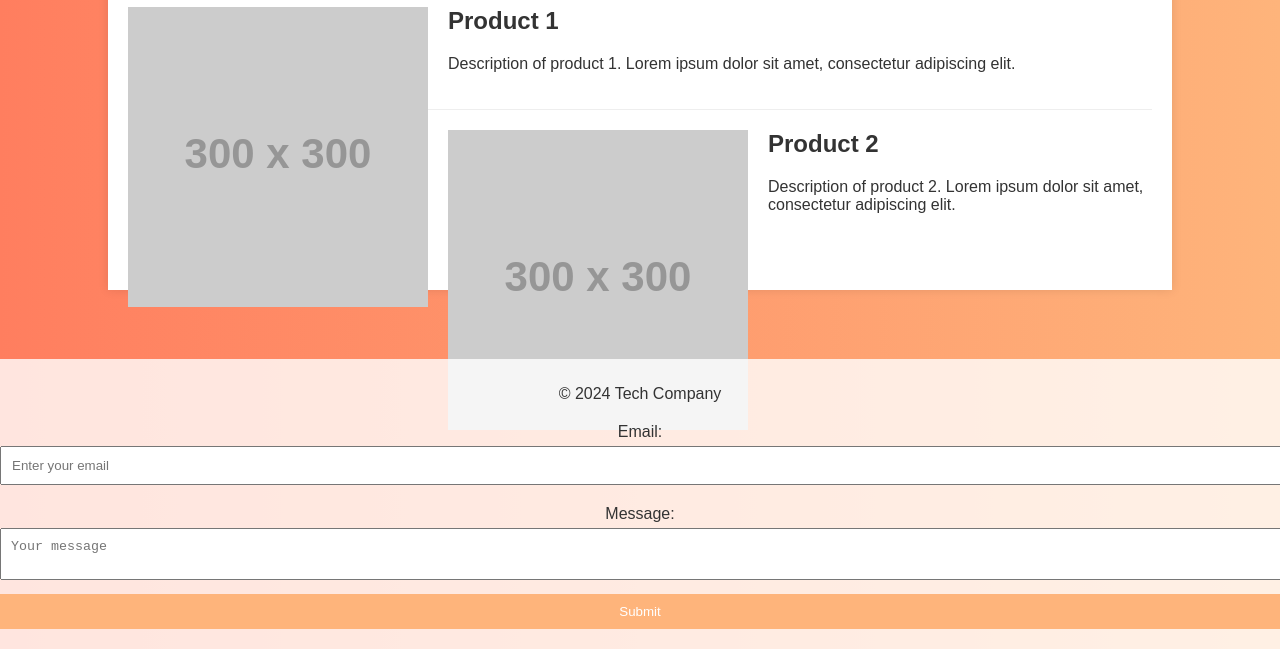
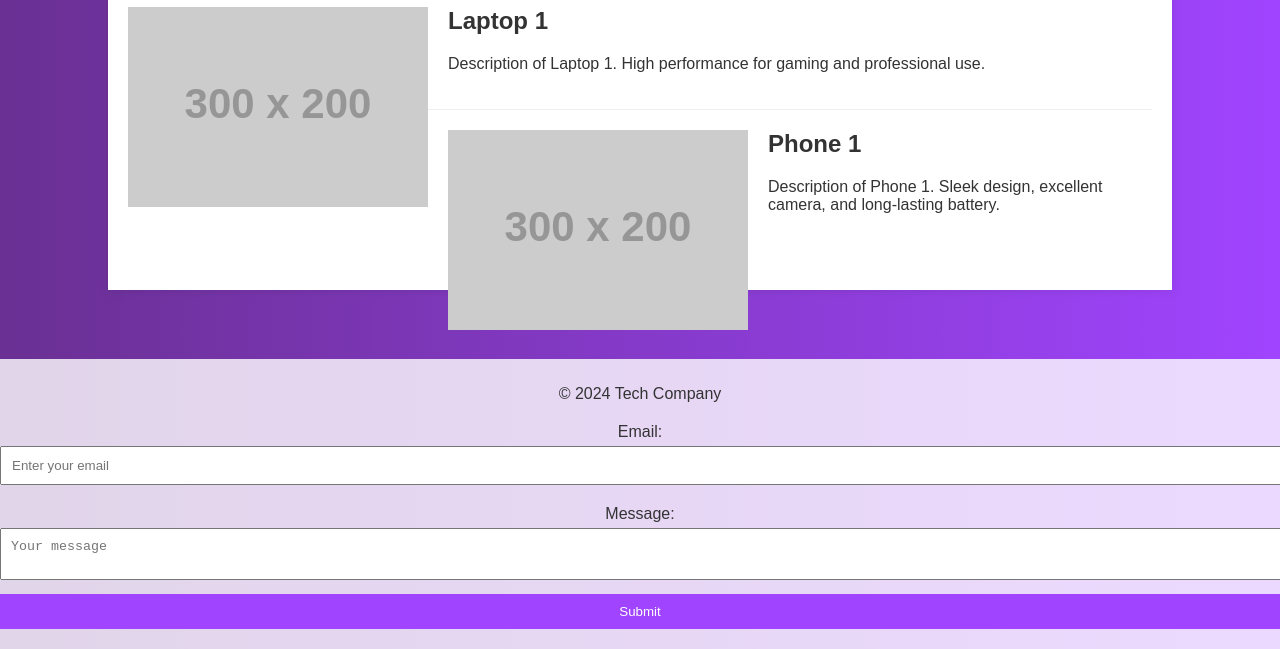
Before and after one commit to Silicon-beep/technology, a plain HTML site: page index.html in a window 1280 px wide. Shown: the part 151-800 px from the top of the page. Drawn offline with Linux system fonts and the light colour scheme.

Commit message:
Update index.html

```diff
--- a/index.html
+++ b/index.html
@@ -8,7 +8,7 @@
     body {
         font-family: Arial, sans-serif;
         margin: 0;
-        background: linear-gradient(to right, #ff7e5f, #feb47b);
+        background: linear-gradient(to right, #6a3093, #a044ff);
         color: #333;
     }
     header {
@@ -65,14 +65,14 @@
         margin-bottom: 10px;
     }
     input[type="submit"] {
-        background: #feb47b;
+        background: #a044ff;
         border: 0;
         padding: 10px 20px;
         color: white;
         cursor: pointer;
     }
     input[type="submit"]:hover {
-        background: #ff7e5f;
+        background: #6a3093;
     }
 </style>
 <script>
@@ -96,14 +96,14 @@
 <div class="container">
     <h1>Our Products</h1>
     <div class="product">
-        <img src="https://via.placeholder.com/300" alt="Product 1">
-        <h2>Product 1</h2>
-        <p>Description of product 1. Lorem ipsum dolor sit amet, consectetur adipiscing elit.</p>
+        <img src="https://via.placeholder.com/300x200.png?text=Laptop+1" alt="Laptop 1">
+        <h2>Laptop 1</h2>
+        <p>Description of Laptop 1. High performance for gaming and professional use.</p>
     </div>
     <div class="product">
-        <img src="https://via.placeholder.com/300" alt="Product 2">
-        <h2>Product 2</h2>
-        <p>Description of product 2. Lorem ipsum dolor sit amet, consectetur adipiscing elit.</p>
+        <img src="https://via.placeholder.com/300x200.png?text=Phone+1" alt="Phone 1">
+        <h2>Phone 1</h2>
+        <p>Description of Phone 1. Sleek design, excellent camera, and long-lasting battery.</p>
     </div>
 </div>
 <footer>
```
